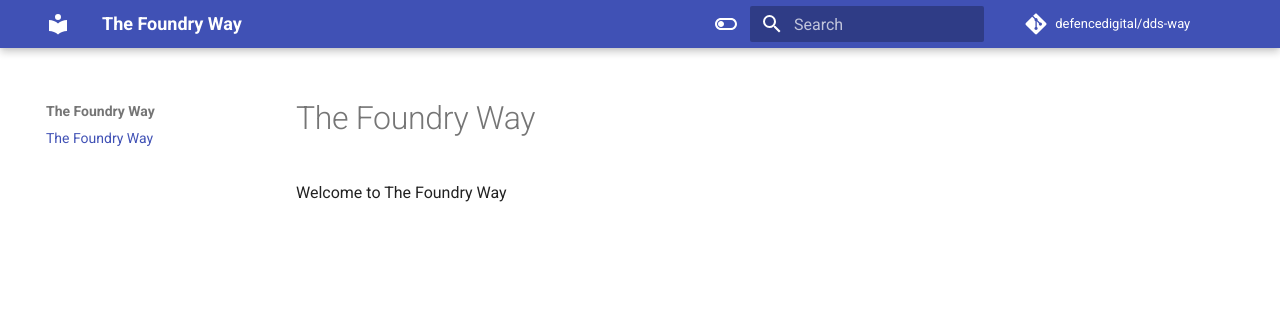
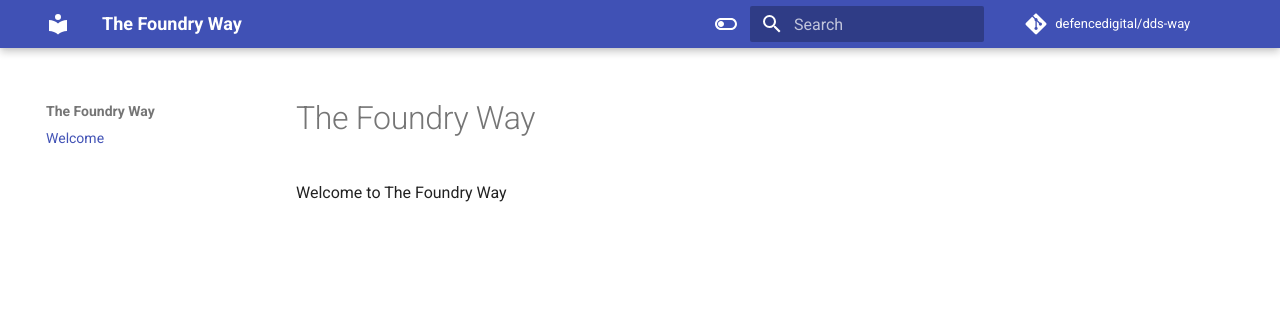
Before and after one commit to strudders-foundry/the-foundry-way, an MkDocs documentation site: the page built from docs/index.md, in a window 1280 px wide. Shown: the top 322 px of the page. Built offline with MkDocs 1.6.1 and Material for MkDocs 9.7.7, drawn with Linux system fonts in a browser that asks for light colours; comment, search, counter and statistics services are not loaded.

Commit message:
minor tweak to actions and index

```diff
--- a/mkdocs.yml
+++ b/mkdocs.yml
@@ -5,7 +5,7 @@ docs_dir: docs/
 repo_name: 'defencedigital/dds-way'
 repo_url: 'https://github.com/defencedigital/the-foundry-way'
 nav:
-    - The Foundry Way: index.md
+    - Welcome: index.md
 theme:
   name: material
   palette:
```
Also changed, not shown: 1 other file.
